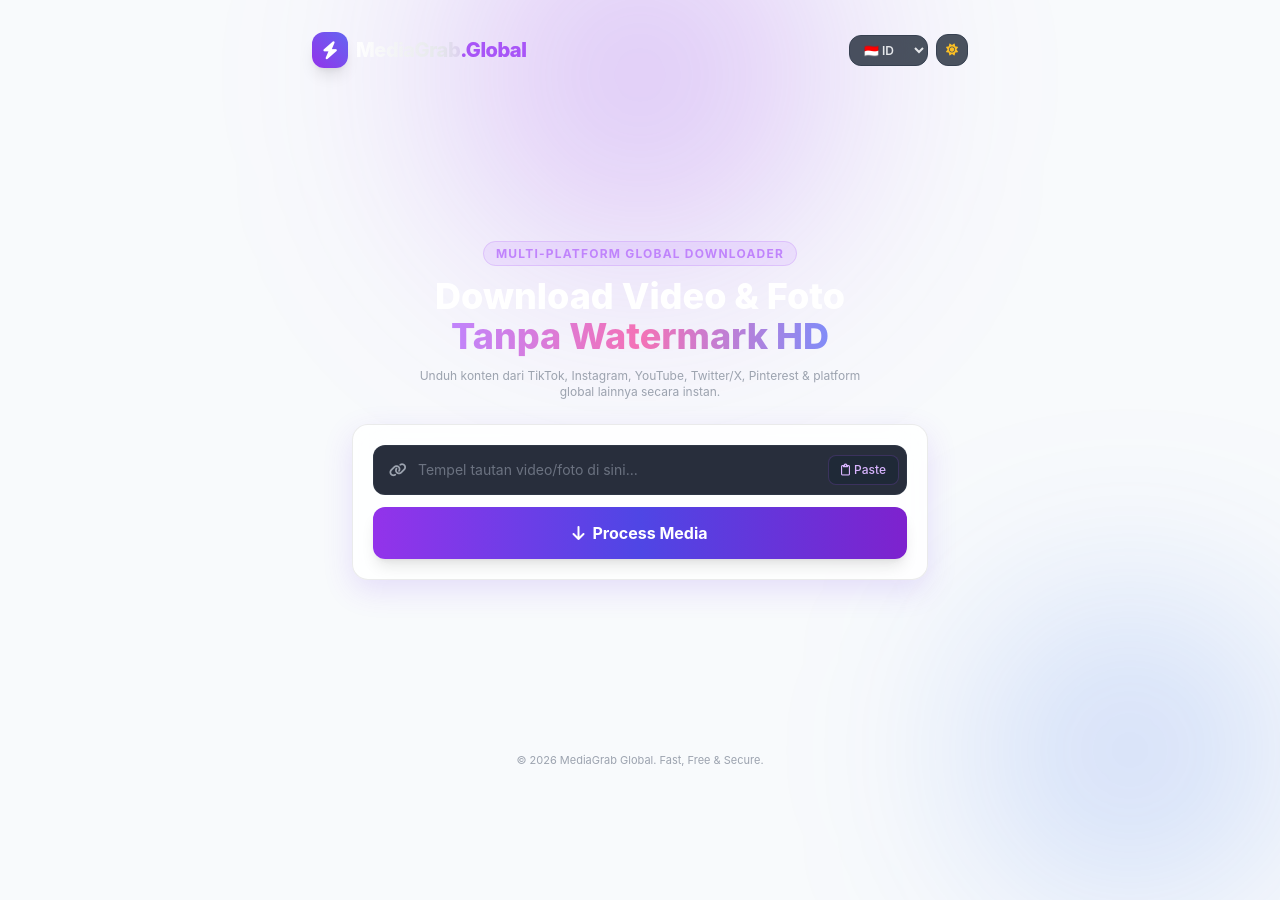
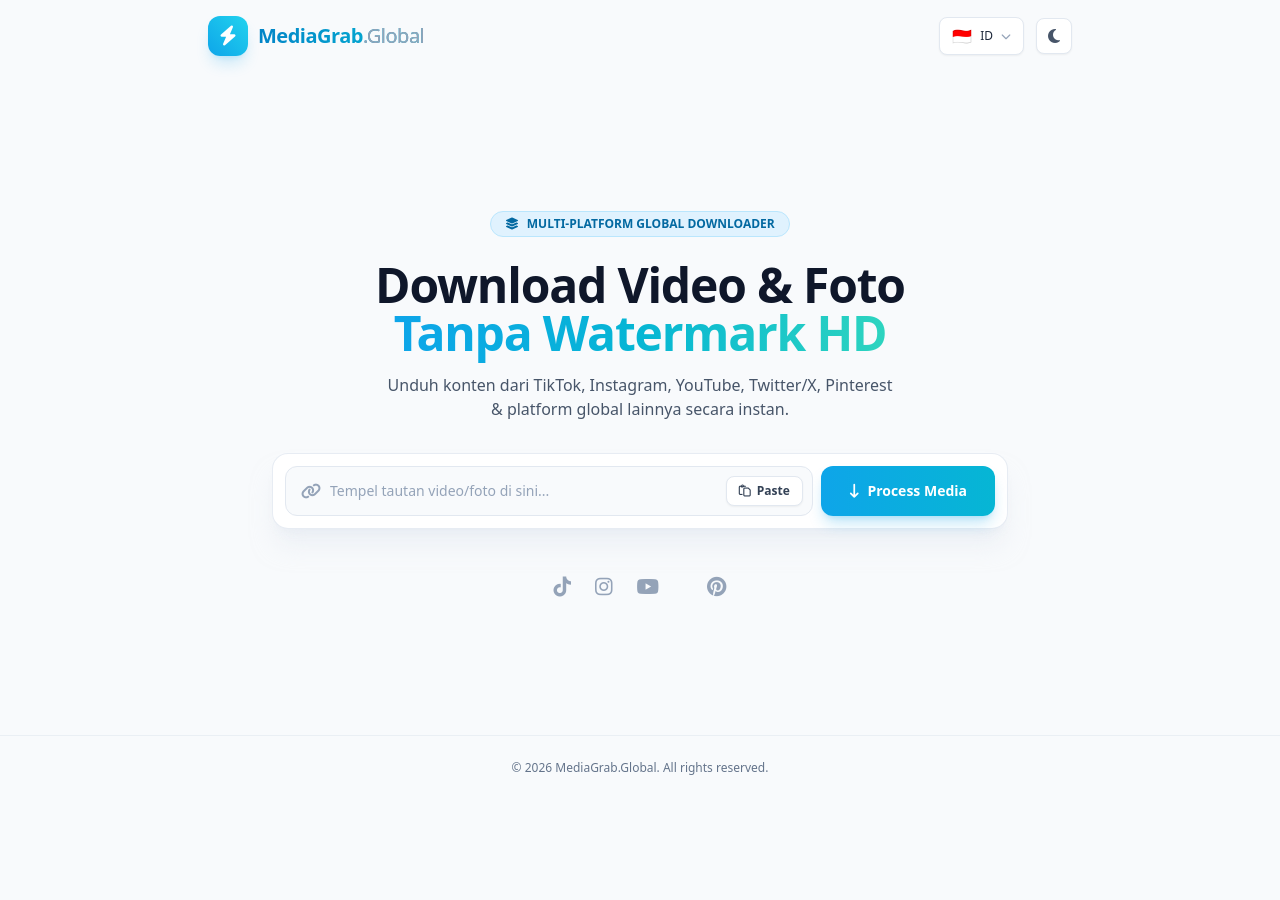
Before and after one commit to klzdwn/downloader-global, a plain HTML site: page index.html in a window 1280 px wide. After the commit the page ends 800 px from the top, so only its background shows below. Drawn offline with nearby package versions, Linux system fonts and the light colour scheme.

Commit message:
Update index.html

```diff
--- a/index.html
+++ b/index.html
@@ -1,244 +1,155 @@
 <!DOCTYPE html>
-<html lang="id" class="dark">
+<html lang="id">
 <head>
   <meta charset="UTF-8">
   <meta name="viewport" content="width=device-width, initial-scale=1.0">
-    <title>MediaGrab Global - Ultra Downloader</title>
+  <title>MediaGrab.Global</title>
   <!-- Tailwind CSS CDN -->
   <script src="https://cdn.tailwindcss.com"></script>
   <script>
     tailwind.config = {
       darkMode: 'class',
+      theme: {
+        extend: {
+          colors: {
+            brand: {
+              500: '#0284c7',
+              600: '#0369a1',
+            }
+          }
+        }
+      }
     }
   </script>
-    <!-- FontAwesome Icons -->
+  <!-- Font Awesome Icons -->
   <link rel="stylesheet" href="https://cdnjs.cloudflare.com/ajax/libs/font-awesome/6.4.0/css/all.min.css">
-    <style>
-        body {
-            font-family: 'Inter', sans-serif;
-            transition: background-color 0.3s ease, color 0.3s ease;
-        }
+</head>
+<body class="bg-slate-50 dark:bg-slate-950 text-slate-800 dark:text-slate-100 min-h-screen transition-colors duration-300 font-sans flex flex-col justify-between">
 
-        /* Dark Mode Styling */
-        .dark body {
-            background-color: #0b0f19;
-            color: #f3f4f6;
-        }
-        .dark .glass-card {
-            background: rgba(17, 24, 39, 0.75);
-            backdrop-filter: blur(16px);
-            border: 1px solid rgba(255, 255, 255, 0.08);
-        }
-        .dark .glow-effect {
-            box-shadow: 0 0 25px rgba(124, 58, 237, 0.35);
-        }
-
-        /* Light Mode Styling */
-        body:not(.dark) {
-            background-color: #f8fafc;
-            color: #0f172a;
-        }
-        body:not(.dark) .glass-card {
-            background: rgba(255, 255, 255, 0.85);
-            backdrop-filter: blur(16px);
-            border: 1px solid rgba(0, 0, 0, 0.08);
-            box-shadow: 0 10px 25px -5px rgba(0, 0, 0, 0.05);
-        }
-        body:not(.dark) .glow-effect {
-            box-shadow: 0 10px 30px rgba(124, 58, 237, 0.15);
-        }
-
-        .glow-btn:hover {
-            box-shadow: 0 0 20px rgba(139, 92, 246, 0.6);
-        }
-
-        .no-scrollbar::-webkit-scrollbar {
-            display: none;
-        }
-        .no-scrollbar {
-            -ms-overflow-style: none;
-            scrollbar-width: none;
-        }
-    </style>
-</head>
-<body class="min-h-screen flex flex-col justify-between items-center p-4 relative overflow-x-hidden">
-
-    <!-- Background Ambient Glow -->
-    <div class="absolute top-[-100px] left-1/2 -translate-x-1/2 w-[350px] h-[350px] bg-purple-600/20 dark:bg-purple-600/30 rounded-full blur-[120px] pointer-events-none"></div>
-    <div class="absolute bottom-[-100px] right-0 w-[300px] h-[300px] bg-blue-600/15 dark:bg-blue-600/20 rounded-full blur-[100px] pointer-events-none"></div>
-
-    <!-- Header / Navbar -->
-    <header class="w-full max-w-2xl flex justify-between items-center py-4 px-2 z-10">
-        <div class="flex items-center gap-2">
-            <div class="w-9 h-9 rounded-xl bg-gradient-to-tr from-purple-600 to-indigo-500 flex items-center justify-center shadow-lg">
-                <i class="fa-solid fa-bolt text-white text-lg"></i>
+  <!-- Header / Navigation -->
+  <header class="w-full max-w-4xl mx-auto px-4 py-4 flex items-center justify-between">
+    <!-- Logo -->
+    <div class="flex items-center gap-2.5">
+      <div class="w-10 h-10 rounded-xl bg-gradient-to-tr from-sky-500 to-cyan-400 flex items-center justify-center text-white shadow-lg shadow-sky-500/20">
+        <i class="fa-solid fa-bolt text-xl"></i>
       </div>
-            <span class="text-xl font-extrabold tracking-tight bg-clip-text text-transparent bg-gradient-to-r from-gray-900 via-purple-700 to-purple-500 dark:from-white dark:via-gray-200 dark:to-purple-400">
-                MediaGrab<span class="text-purple-500">.Global</span>
+      <span class="font-bold text-xl tracking-tight bg-gradient-to-r from-sky-600 to-cyan-500 dark:from-sky-400 dark:to-cyan-300 bg-clip-text text-transparent">
+        MediaGrab<span class="text-slate-400 dark:text-slate-500 font-medium">.Global</span>
       </span>
     </div>
 
-        <!-- Controls: Language Selector & Theme Toggle -->
-        <div class="flex items-center gap-2">
-            <!-- Language Selector -->
-            <div class="relative">
-                <select id="langSelect" class="bg-gray-200/80 dark:bg-gray-800/80 text-gray-800 dark:text-gray-200 text-xs font-semibold px-2.5 py-1.5 rounded-xl border border-gray-300 dark:border-gray-700 focus:outline-none cursor-pointer backdrop-blur-md transition-colors">
-                    <option value="id">🇮🇩 ID</option>
-                    <option value="en">🇬🇧 EN</option>
-                    <option value="ms">🇲🇾 MS</option>
-                </select>
+    <!-- Controls (Language & Dark Mode Toggle) -->
+    <div class="flex items-center gap-3">
+      <!-- Country Dropdown -->
+      <div class="flex items-center gap-2 bg-white dark:bg-slate-900 border border-slate-200 dark:border-slate-800 rounded-lg px-3 py-1.5 text-xs font-medium shadow-sm">
+        <span class="text-base">🇮🇩</span>
+        <span class="hidden sm:inline">ID</span>
+        <i class="fa-solid fa-chevron-down text-[10px] text-slate-400"></i>
       </div>
 
-            <!-- Dark / Light Toggle -->
-            <button id="themeToggleBtn" class="w-8 h-8 rounded-xl bg-gray-200/80 dark:bg-gray-800/80 text-gray-700 dark:text-amber-400 border border-gray-300 dark:border-gray-700 flex items-center justify-center transition-all active:scale-90 backdrop-blur-md" title="Ganti Tema">
-                <i id="themeIcon" class="fa-solid fa-sun text-xs"></i>
+      <!-- Dark Mode Switcher -->
+      <button id="themeToggle" class="w-9 h-9 rounded-lg bg-white dark:bg-slate-900 border border-slate-200 dark:border-slate-800 text-slate-600 dark:text-slate-300 hover:bg-slate-100 dark:hover:bg-slate-800 transition flex items-center justify-center shadow-sm">
+        <i id="themeIcon" class="fa-solid fa-moon"></i>
       </button>
     </div>
   </header>
 
-    <!-- Main Content -->
-    <main class="w-full max-w-xl my-auto z-10 flex flex-col gap-6">
+  <!-- Hero & Main Form -->
+  <main class="w-full max-w-3xl mx-auto px-4 py-12 flex-1 flex flex-col items-center justify-center text-center">
 
-        <!-- Hero Section -->
-        <div class="text-center space-y-3">
-            <span id="heroBadge" class="text-xs font-bold tracking-widest text-purple-600 dark:text-purple-400 uppercase px-3 py-1 bg-purple-500/10 rounded-full border border-purple-500/20">
-                Multi-Platform Global Downloader
-            </span>
-            <h1 class="text-3xl sm:text-4xl font-extrabold text-gray-900 dark:text-white leading-tight">
-                <span id="heroTitle1">Download Video & Foto</span> <br>
-                <span id="heroTitle2" class="bg-clip-text text-transparent bg-gradient-to-r from-purple-600 via-pink-500 to-indigo-600 dark:from-purple-400 dark:via-pink-400 dark:to-indigo-400">
+    <!-- Badge -->
+    <div class="inline-flex items-center gap-2 px-3.5 py-1 rounded-full bg-sky-100 dark:bg-sky-950/60 border border-sky-200 dark:border-sky-800/50 text-sky-700 dark:text-sky-300 text-xs font-semibold mb-6">
+      <i class="fa-solid fa-layer-group text-xs"></i>
+      MULTI-PLATFORM GLOBAL DOWNLOADER
+    </div>
+
+    <!-- Title -->
+    <h1 class="text-3xl sm:text-5xl font-extrabold tracking-tight text-slate-900 dark:text-white mb-4 leading-tight">
+      Download Video & Foto <br class="hidden sm:block" />
+      <span class="bg-gradient-to-r from-sky-500 via-cyan-500 to-teal-400 bg-clip-text text-transparent">
         Tanpa Watermark HD
       </span>
     </h1>
-            <p id="heroSubtitle" class="text-xs text-gray-600 dark:text-gray-400 max-w-md mx-auto">
+
+    <!-- Description -->
+    <p class="text-slate-600 dark:text-slate-400 text-sm sm:text-base max-w-lg mb-8 leading-relaxed">
       Unduh konten dari TikTok, Instagram, YouTube, Twitter/X, Pinterest & platform global lainnya secara instan.
     </p>
-        </div>
 
-        <!-- Input Box Form -->
-        <div id="inputCard" class="glass-card p-4 sm:p-5 rounded-2xl glow-effect space-y-3">
-            <form id="downloadForm" class="flex flex-col gap-3">
-                <div class="relative flex items-center">
-                    <i class="fa-solid fa-link absolute left-4 text-gray-400 text-sm"></i>
+    <!-- Downloader Box -->
+    <div class="w-full bg-white dark:bg-slate-900/90 border border-slate-200/80 dark:border-slate-800/80 p-2.5 sm:p-3 rounded-2xl shadow-xl shadow-slate-200/50 dark:shadow-none backdrop-blur-sm transition">
+      <form onsubmit="event.preventDefault();" class="flex flex-col sm:flex-row gap-2">
+        <!-- Input Field -->
+        <div class="relative flex-1 flex items-center">
+          <i class="fa-solid fa-link absolute left-4 text-slate-400"></i>
           <input
-                        type="url"
-                        id="urlInput"
+            type="text"
             placeholder="Tempel tautan video/foto di sini..."
-                        required
-                        class="w-full bg-gray-100/80 dark:bg-gray-900/90 text-gray-900 dark:text-white placeholder-gray-400 dark:placeholder-gray-500 text-sm rounded-xl pl-11 pr-20 py-3.5 border border-gray-200 dark:border-gray-700/50 focus:outline-none focus:border-purple-500 transition-all"
+            class="w-full pl-11 pr-20 py-3.5 bg-slate-50 dark:bg-slate-950/70 text-slate-900 dark:text-slate-100 placeholder-slate-400 border border-slate-200 dark:border-slate-800 rounded-xl focus:outline-none focus:ring-2 focus:ring-sky-500 focus:border-transparent text-sm transition"
           >
+          <!-- Paste Button -->
           <button
             type="button"
-                        id="pasteBtn"
-                        class="absolute right-2 text-xs font-medium bg-purple-100 hover:bg-purple-200 dark:bg-gray-800 dark:hover:bg-gray-700 text-purple-700 dark:text-purple-300 px-3 py-1.5 rounded-lg border border-purple-200 dark:border-purple-500/20 transition-all flex items-center gap-1"
+            class="absolute right-2.5 px-3 py-1.5 text-xs font-semibold bg-white dark:bg-slate-800 text-slate-700 dark:text-slate-200 border border-slate-200 dark:border-slate-700 rounded-lg hover:bg-slate-100 dark:hover:bg-slate-700 transition flex items-center gap-1.5 shadow-sm"
           >
-                        <i class="fa-regular fa-clipboard"></i> <span id="pasteBtnText">Paste</span>
+            <i class="fa-regular fa-paste"></i>
+            Paste
           </button>
         </div>
 
+        <!-- Process Button -->
         <button
           type="submit"
-                    id="btnSubmit"
-                    class="w-full py-3.5 bg-gradient-to-r from-purple-600 via-indigo-600 to-purple-700 text-white font-bold rounded-xl shadow-lg glow-btn transition-all duration-300 flex items-center justify-center gap-2 active:scale-95"
+          class="w-full sm:w-auto px-7 py-3.5 bg-gradient-to-r from-sky-500 to-cyan-500 hover:from-sky-600 hover:to-cyan-600 text-white font-semibold rounded-xl shadow-lg shadow-sky-500/25 active:scale-[0.98] transition flex items-center justify-center gap-2 text-sm"
         >
-                    <i class="fa-solid fa-arrow-down"></i> <span id="btnSubmitText">Process Media</span>
+          <i class="fa-solid fa-arrow-down-long"></i>
+          <span>Process Media</span>
         </button>
       </form>
-
-            <!-- Loading State -->
-            <div id="loadingState" class="hidden py-4 text-center space-y-2">
-                <div class="inline-block w-7 h-7 border-3 border-purple-500 border-t-transparent rounded-full animate-spin"></div>
-                <p id="loadingText" class="text-xs text-gray-500 dark:text-gray-400">Sedang mengekstrak media dari server...</p>
-            </div>
     </div>
 
-        <!-- Result Card -->
-        <div id="resultCard" class="hidden glass-card p-4 sm:p-5 rounded-2xl space-y-4">
-            <div class="flex items-center justify-between pb-3 border-b border-gray-200/80 dark:border-gray-800">
-                <span id="mediaFoundLabel" class="text-xs font-semibold text-emerald-600 dark:text-emerald-400 flex items-center gap-1.5">
-                    <i class="fa-solid fa-circle-check"></i> Media Ditemukan
-                </span>
-                <span class="text-[10px] bg-gray-200/70 dark:bg-gray-800 text-gray-700 dark:text-gray-300 px-2.5 py-0.5 rounded-md font-mono" id="mediaSourceTag">Public</span>
-            </div>
-
-            <!-- Media Preview Container Adaptif Tema -->
-            <div id="previewContainer" class="relative rounded-xl overflow-hidden bg-gray-100/80 dark:bg-black/60 border border-gray-200/80 dark:border-gray-800 min-h-[220px] flex items-center justify-center transition-colors">
-                <!-- Diisi via JS -->
-            </div>
-
-            <!-- Meta Info Badges -->
-            <div id="mediaMetaInfo" class="grid grid-cols-3 gap-2 py-1">
-                <!-- Diisi via JS -->
-            </div>
-
-            <!-- Title Info -->
-            <p id="mediaTitle" class="text-xs text-gray-800 dark:text-gray-200 font-medium line-clamp-2 leading-relaxed">
-                Judul Media
-            </p>
-
-            <!-- Choice Resolution Selector -->
-            <div id="resolutionBox" class="space-y-1.5 pt-1">
-                <label id="qualityLabel" class="text-[11px] font-medium text-gray-600 dark:text-gray-400 flex items-center gap-1">
-                    <i class="fa-solid fa-sliders text-purple-500"></i> Pilih Kualitas / Resolusi:
-                </label>
-                <div id="resolutionSelectorContainer"></div>
-            </div>
-
-            <!-- Download Action & Progress Bar -->
-            <div class="space-y-3 pt-2">
-                <!-- Progress Container -->
-                <div id="progressBox" class="hidden space-y-1.5">
-                    <div class="flex justify-between text-xs">
-                        <span id="progressStatus" class="text-purple-600 dark:text-purple-400 font-medium">Proses Unduh...</span>
-                        <span id="progressPercent" class="text-gray-900 dark:text-white font-bold">0%</span>
-                    </div>
-                    <div class="w-full bg-gray-200 dark:bg-gray-800 h-2.5 rounded-full overflow-hidden p-0.5 border border-gray-300 dark:border-gray-700">
-                        <div id="progressBar" class="bg-gradient-to-r from-purple-500 via-pink-500 to-emerald-400 h-full w-0% rounded-full transition-all duration-200"></div>
-                    </div>
-                </div>
-
-                <!-- Tombol Unduh Utama -->
-                <button
-                    id="downloadBtn"
-                    class="w-full py-3.5 bg-emerald-600 hover:bg-emerald-500 text-white text-xs font-bold rounded-xl transition-all flex items-center justify-center gap-2 active:scale-95 shadow-lg shadow-emerald-900/20"
-                >
-                    <i class="fa-solid fa-download"></i> <span id="downloadBtnText">Unduh Video</span>
-                </button>
-
-                <!-- Tombol Kembali -->
-                <button
-                    id="backBtn"
-                    type="button"
-                    class="w-full py-2.5 bg-gray-200/80 hover:bg-gray-300/80 dark:bg-gray-800/80 dark:hover:bg-gray-700 text-gray-700 dark:text-gray-300 text-xs font-semibold rounded-xl border border-gray-300/60 dark:border-gray-700/60 transition-all flex items-center justify-center gap-2 active:scale-95"
-                >
-                    <i class="fa-solid fa-arrow-left"></i> <span id="backBtnText">Kembali & Tempel Link Lain</span>
-                </button>
-            </div>
+    <!-- Supported Platform Icons -->
+    <div class="mt-12 flex flex-wrap items-center justify-center gap-6 text-slate-400 dark:text-slate-600 text-xl">
+      <i class="fa-brands fa-tiktok hover:text-slate-700 dark:hover:text-slate-300 transition"></i>
+      <i class="fa-brands fa-instagram hover:text-slate-700 dark:hover:text-slate-300 transition"></i>
+      <i class="fa-brands fa-youtube hover:text-slate-700 dark:hover:text-slate-300 transition"></i>
+      <i class="fa-brands fa-x-twitter hover:text-slate-700 dark:hover:text-slate-300 transition"></i>
+      <i class="fa-brands fa-pinterest hover:text-slate-700 dark:hover:text-slate-300 transition"></i>
     </div>
 
   </main>
 
-    <!-- Custom Toast Notification Container -->
-    <div id="toast" class="fixed top-5 left-1/2 -translate-x-1/2 z-50 transform -translate-y-20 opacity-0 transition-all duration-300 pointer-events-none w-[90%] max-w-md">
-        <div class="glass-card bg-white/90 dark:bg-gray-900/90 border border-red-500/40 text-gray-900 dark:text-white p-4 rounded-2xl shadow-2xl flex items-center gap-3 backdrop-blur-xl">
-            <div class="w-9 h-9 rounded-xl bg-red-500/20 text-red-500 dark:text-red-400 flex items-center justify-center shrink-0 border border-red-500/30">
-                <i class="fa-solid fa-circle-exclamation text-lg"></i>
-            </div>
-            <div class="flex-1">
-                <h4 id="toastTitle" class="text-xs font-bold text-red-500 dark:text-red-400 uppercase tracking-wider">Terjadi Kesalahan</h4>
-                <p id="toastMessage" class="text-xs text-gray-600 dark:text-gray-300 font-medium leading-snug">Pesan error di sini...</p>
-            </div>
-            <button onclick="hideToast()" class="text-gray-400 hover:text-gray-600 dark:hover:text-white p-1 text-sm">
-                <i class="fa-solid fa-xmark"></i>
-            </button>
-        </div>
-    </div>
-
   <!-- Footer -->
-    <footer class="w-full max-w-xl text-center py-4 text-[11px] text-gray-500 dark:text-gray-400 z-10">
-        &copy; 2026 MediaGrab Global. Fast, Free & Secure.
+  <footer class="w-full text-center py-6 text-xs text-slate-500 dark:text-slate-500 border-t border-slate-200/60 dark:border-slate-800/60">
+    &copy; 2026 MediaGrab.Global. All rights reserved.
   </footer>
 
-    <script src="app.js"></script>
+  <!-- Script Mode Gelap/Terang Toggle -->
+  <script>
+    const themeToggleBtn = document.getElementById('themeToggle');
+    const themeIcon = document.getElementById('themeIcon');
+
+    // Cek preferensi awal
+    if (localStorage.theme === 'dark' || (!('theme' in localStorage) && window.matchMedia('(prefers-color-scheme: dark)').matches)) {
+      document.documentElement.classList.add('dark');
+      themeIcon.className = 'fa-solid fa-sun text-amber-400';
+    } else {
+      document.documentElement.classList.remove('dark');
+      themeIcon.className = 'fa-solid fa-moon';
+    }
+
+    // Fungsi Toggle
+    themeToggleBtn.addEventListener('click', () => {
+      if (document.documentElement.classList.contains('dark')) {
+        document.documentElement.classList.remove('dark');
+        localStorage.theme = 'light';
+        themeIcon.className = 'fa-solid fa-moon';
+      } else {
+        document.documentElement.classList.add('dark');
+        localStorage.theme = 'dark';
+        themeIcon.className = 'fa-solid fa-sun text-amber-400';
+      }
+    });
+  </script>
 </body>
 </html>
```
Lines whose indentation alone changed are shown as unchanged.
